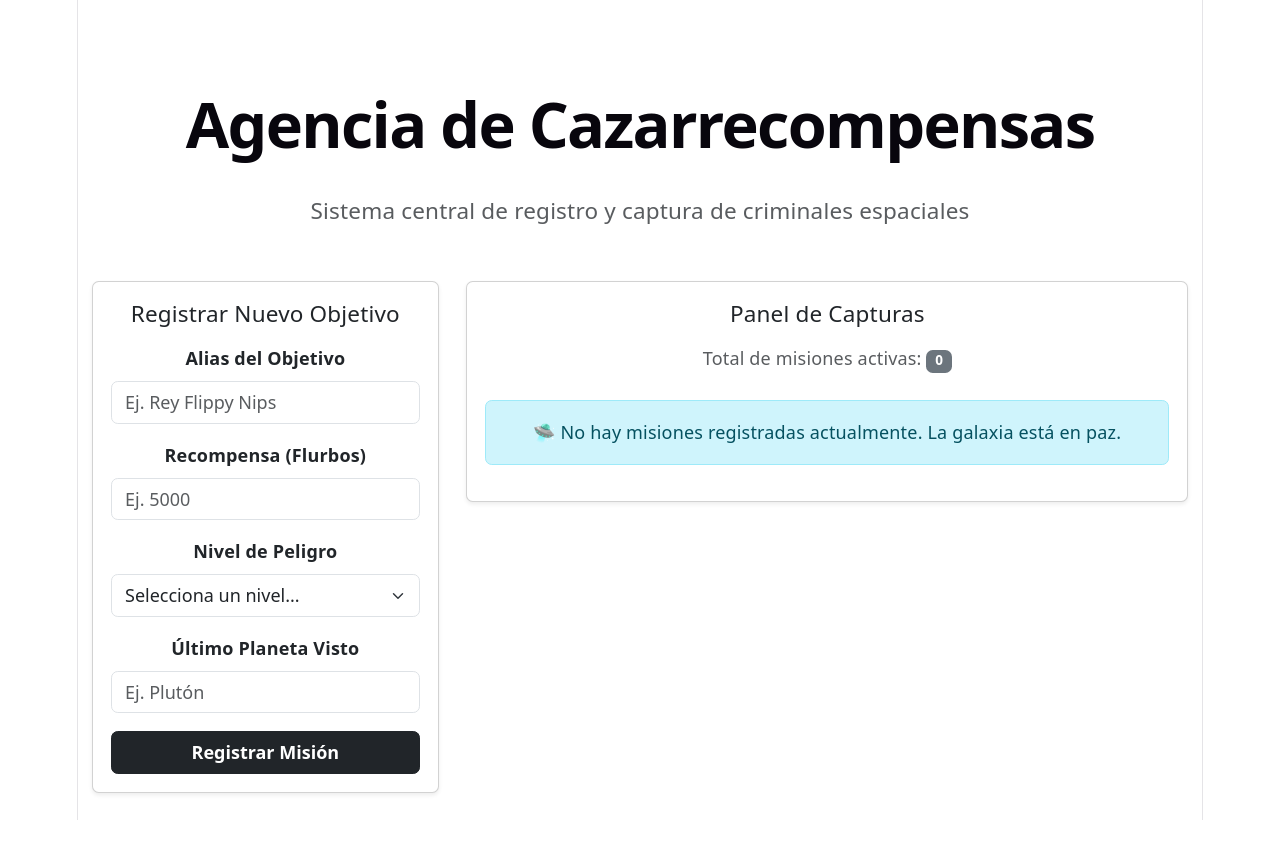
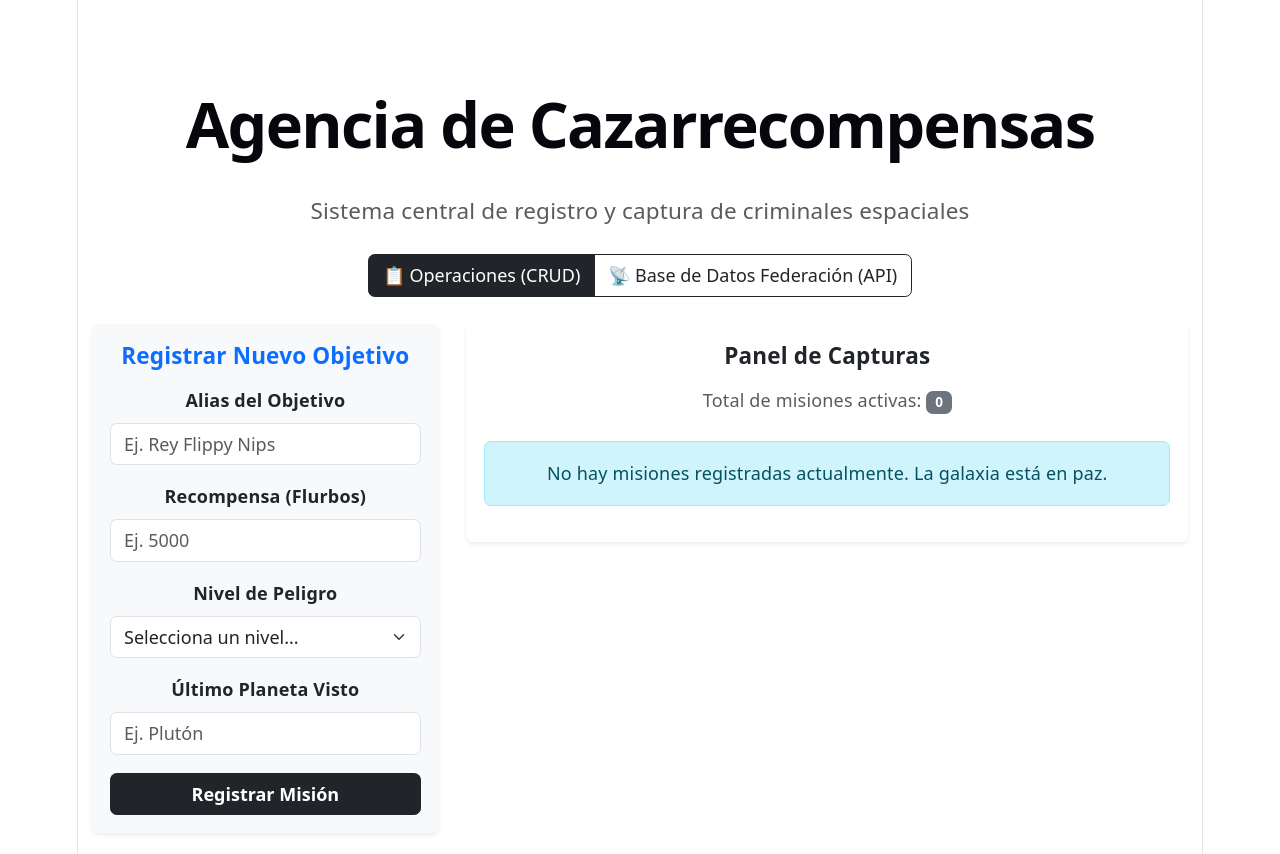
Before and after one commit to CamiloCaripan/agencia_cazarecompensas, a React (Vite) app: page / in a window 1280 px wide. Shown: the top 854 px of the page. Before the commit the page ends 820 px from the top, so only its background shows below. Built offline with nearby package versions, Linux system fonts and the light colour scheme.

Commit message:
implementacion de persistencia en localStorage e implementacion de API

```diff
--- a/src/App.jsx
+++ b/src/App.jsx
@@ -1,71 +1,117 @@
-import { useState } from 'react'
+import { useState, useEffect } from 'react'
 import './App.css'
-import Formulario from './components/Formulario' // se importa componente para formulario
-import TablaObjetivos from './components/TablaObjetivos' //importacion de tabla
+import Formulario from './components/Formulario'
+import TablaObjetivos from './components/TablaObjetivos'
+import GaleriaCriminales from './components/GaleriaCriminales' // <-- NUEVO: Importamos el componente de la API
 
 function App() {
-  // Estado para almacenar la lista de misiones/objetivos (Nuestro futuro LocalStorage)
-  const [objetivos, setObjetivos] = useState([])
-
+  const [objetivos, setObjetivos] = useState(() => {
+    const misionesGuardadas = localStorage.getItem('misionesAgencia');
+    return misionesGuardadas ? JSON.parse(misionesGuardadas) : [];
+  });
 
   const [formData, setFormData] = useState({
-    alias: '',
-    recompensa: '',
-    nivelPeligro: '',
-    ultimoPlaneta: ''
-  })
-    // funcion para el formulario para una nueva mision de caza
+    alias: '', recompensa: '', nivelPeligro: '', ultimoPlaneta: ''
+  });
+
+  const [editandoId, setEditandoId] = useState(null);
+
+  // <-- NUEVO: Estado para controlar qué pantalla estamos viendo
+  const [vistaActiva, setVistaActiva] = useState('crud');
+
+  useEffect(() => {
+    localStorage.setItem('misionesAgencia', JSON.stringify(objetivos));
+  }, [objetivos]);
+
   const handleAgregarObjetivo = (nuevaMision) => {
-      // creacion de ID unico
+    if (editandoId) {
+      const objetivosActualizados = objetivos.map(obj =>
+        obj.id === editandoId ? { ...nuevaMision, id: editandoId } : obj
+      );
+      setObjetivos(objetivosActualizados);
+      setEditandoId(null);
+    } else {
       const misionConId = { ...nuevaMision, id: Date.now() }
-      //guarda la misionm en la lista
       setObjetivos([...objetivos, misionConId])
+    }
+    setFormData({ alias: '', recompensa: '', nivelPeligro: '', ultimoPlaneta: '' });
+  };
 
+  const eliminarObjetivo = (id) => {
+    if (window.confirm('¿Estás seguro de que deseas eliminar esta misión?')) {
+      const nuevosObjetivos = objetivos.filter(obj => obj.id !== id);
+      setObjetivos(nuevosObjetivos);
+    }
+  };
 
-      //se limpian los campos de formulario
+  const editarObjetivo = (objetivo) => {
     setFormData({
-        alias: '',
-        recompensa: '',
-        nivelPeligro: '',
-        ultimoPlaneta: ''
-
-      })
+      alias: objetivo.alias, recompensa: objetivo.recompensa, nivelPeligro: objetivo.nivelPeligro, ultimoPlaneta: objetivo.ultimoPlaneta
+    });
+    setEditandoId(objetivo.id);
+    setVistaActiva('crud'); // Si le da a editar, nos aseguramos de enviarlo a la vista del formulario
   };
 
   return (
-    <div className="container mt-5">
-      <header className="text-center mb-5">
+    <div className="container mt-5 mb-5">
+      <header className="text-center mb-4">
         <h1 className="display-4 fw-bold">Agencia de Cazarrecompensas</h1>
         <p className="text-muted lead">Sistema central de registro y captura de criminales espaciales</p>
       </header>
 
+      {/* <-- NUEVO: Menú de navegación tipo pestañas --> */}
+      <div className="d-flex justify-content-center mb-4">
+        <div className="btn-group" role="group">
+          <button
+            type="button"
+            className={`btn ${vistaActiva === 'crud' ? 'btn-dark' : 'btn-outline-dark'}`}
+            onClick={() => setVistaActiva('crud')}
+          >
+            📋 Operaciones (CRUD)
+          </button>
+          <button
+            type="button"
+            className={`btn ${vistaActiva === 'api' ? 'btn-dark' : 'btn-outline-dark'}`}
+            onClick={() => setVistaActiva('api')}
+          >
+            📡 Base de Datos Federación (API)
+          </button>
+        </div>
+      </div>
+
+      {/* <-- NUEVO: Renderizado condicional de las vistas --> */}
+      {vistaActiva === 'crud' ? (
         <main className="row">
-        {/* Columna izquierda: Aquí irá nuestro componente de Formulario */}
           <section className="col-md-4 mb-4">
-          <div className="card shadow-sm">
+            <div className="card shadow-sm border-0 bg-light">
               <div className="card-body">
-              <h5 className="card-title mb-3">Registrar Nuevo Objetivo</h5>
+                <h5 className="card-title mb-3 fw-bold text-primary">
+                  {editandoId ? 'Actualizar Objetivo' : 'Registrar Nuevo Objetivo'}
+                </h5>
                 <Formulario
-                formData={formData}
-                setFormData={setFormData}
-                onAgregarObjetivo={handleAgregarObjetivo}
+                  formData={formData} setFormData={setFormData} onAgregarObjetivo={handleAgregarObjetivo} editandoId={editandoId}
                 />
               </div>
             </div>
           </section>
 
-        {/* Columna derecha: Aquí irá nuestro componente de Tabla Dinámica */}
           <section className="col-md-8">
-          <div className="card shadow-sm">
+            <div className="card shadow-sm border-0">
               <div className="card-body">
-              <h5 className="card-title mb-3">Panel de Capturas</h5>
+                <h5 className="card-title mb-3 fw-bold">Panel de Capturas</h5>
                 <p className="text-muted mb-0">Total de misiones activas: <span className="badge bg-secondary">{objetivos.length}</span></p>
-              {/* Aquí inyectamos el componente y le pasamos el estado de nuestros objetivos */}
-              <TablaObjetivos objetivos={objetivos} />
+                <TablaObjetivos
+                  objetivos={objetivos} onEliminar={eliminarObjetivo} onEditar={editarObjetivo}
+                />
               </div>
             </div>
           </section>
         </main>
+      ) : (
+        /* Renderizamos el componente de la API si la vista activa es 'api' */
+        <GaleriaCriminales />
+      )}
+
     </div>
   )
 }
--- a/src/components/FilaObjetivo.jsx
+++ b/src/components/FilaObjetivo.jsx
@@ -1,9 +1,7 @@
 import React from 'react';
 
-// Recibimos un "objetivo" individual a través de las props
-const FilaObjetivo = ({ objetivo }) => {
+const FilaObjetivo = ({ objetivo, onEliminar, onEditar }) => {
 
-  // Pequeña lógica para darle colores a la etiqueta de peligro usando Bootstrap
   const colorPeligro =
     objetivo.nivelPeligro === 'Alto' ? 'bg-danger' :
     objetivo.nivelPeligro === 'Medio' ? 'bg-warning text-dark' : 'bg-success';
@@ -19,11 +17,20 @@ const FilaObjetivo = ({ objetivo }) => {
       </td>
       <td>{objetivo.ultimoPlaneta}</td>
       <td>
-        {/* Dejamos los botones listos con iconos para la Fase 4 (Editar y Eliminar) */}
-        <button className="btn btn-sm btn-outline-primary me-2" title="Editar">
+        {/* Conectamos la función onEditar pasando el objeto completo */}
+        <button
+          className="btn btn-sm btn-outline-primary me-2"
+          title="Editar"
+          onClick={() => onEditar(objetivo)}
+        >
           Editar
         </button>
-        <button className="btn btn-sm btn-outline-danger" title="Eliminar">
+        {/* Conectamos la función onEliminar pasando solo el ID */}
+        <button
+          className="btn btn-sm btn-outline-danger"
+          title="Eliminar"
+          onClick={() => onEliminar(objetivo.id)}
+        >
           Eliminar
         </button>
       </td>
--- /dev/null
+++ b/src/components/GaleriaCriminales.jsx
@@ -0,0 +1,81 @@
+import React, { useState, useEffect } from 'react';
+
+const GaleriaCriminales = () => {
+  // Estados para almacenar los datos, saber si está cargando, o si hubo un error
+  const [personajes, setPersonajes] = useState([]);
+  const [cargando, setCargando] = useState(true);
+  const [error, setError] = useState(null);
+
+  useEffect(() => {
+    // Función asíncrona para consumir la API
+    const fetchPersonajes = async () => {
+      try {
+        const respuesta = await fetch('https://rickandmortyapi.com/api/character');
+
+        // Manejo de errores de red o de servidor
+        if (!respuesta.ok) {
+          throw new Error('Error al acceder a la base de datos de la Federación');
+        }
+
+        const datos = await respuesta.json();
+        // Guardamos solo los primeros 12 personajes para no saturar la vista
+        setPersonajes(datos.results.slice(0, 12));
+        setCargando(false);
+      } catch (err) {
+        setError(err.message);
+        setCargando(false);
+      }
+    };
+
+    fetchPersonajes();
+  }, []); // El arreglo vacío asegura que solo se ejecute una vez al montar el componente
+
+  // Renderizado condicional si está cargando
+  if (cargando) {
+    return (
+      <div className="text-center my-5">
+        <div className="spinner-border text-success" role="status"></div>
+        <h5 className="mt-3">Interceptando señales intergalácticas...</h5>
+      </div>
+    );
+  }
+
+  // Renderizado condicional si hubo un error
+  if (error) {
+    return (
+      <div className="alert alert-danger text-center mt-4">
+        🚨 <strong>¡Alerta Roja!</strong> {error}
+      </div>
+    );
+  }
+
+  // Renderizado de la información (La "Tabla responsiva / Grid")
+  return (
+    <div className="mt-4">
+      <h4 className="mb-4 fw-bold">Base de Datos de la Federación (API)</h4>
+      <div className="row row-cols-1 row-cols-md-3 g-4">
+        {personajes.map((personaje) => (
+          <div className="col" key={personaje.id}>
+            <div className="card h-100 shadow-sm border-dark bg-dark text-white">
+              <img src={personaje.image} className="card-img-top" alt={personaje.name} />
+              <div className="card-body">
+                <h6 className="card-title fw-bold text-success">{personaje.name}</h6>
+                <p className="card-text small mb-1">
+                  <strong>Especie:</strong> {personaje.species}
+                </p>
+                <p className="card-text small mb-1">
+                  <strong>Estado:</strong> {personaje.status === 'Alive' ? '🟢 Vivo' : personaje.status === 'Dead' ? '🔴 Muerto' : '⚪ Desconocido'}
+                </p>
+                <p className="card-text small">
+                  <strong>Origen:</strong> {personaje.origin.name}
+                </p>
+              </div>
+            </div>
+          </div>
+        ))}
+      </div>
+    </div>
+  );
+};
+
+export default GaleriaCriminales;
--- a/src/components/TablaObjetivos.jsx
+++ b/src/components/TablaObjetivos.jsx
@@ -1,14 +1,12 @@
 import React from 'react';
 import FilaObjetivo from './FilaObjetivo';
 
-// Recibimos la lista completa de "objetivos" a través de las props
-const TablaObjetivos = ({ objetivos }) => {
+const TablaObjetivos = ({ objetivos, onEliminar, onEditar }) => {
 
-  // Si no hay objetivos registrados, mostramos un mensaje amigable
   if (objetivos.length === 0) {
     return (
       <div className="alert alert-info text-center mt-4">
-        🛸 No hay misiones registradas actualmente. La galaxia está en paz.
+        No hay misiones registradas actualmente. La galaxia está en paz.
       </div>
     );
   }
@@ -26,9 +24,13 @@ const TablaObjetivos = ({ objetivos }) => {
           </tr>
         </thead>
         <tbody>
-          {/* Recorremos el arreglo de objetivos y por cada uno renderizamos el componente FilaObjetivo */}
           {objetivos.map((objetivo) => (
-            <FilaObjetivo key={objetivo.id} objetivo={objetivo} />
+            <FilaObjetivo
+              key={objetivo.id}
+              objetivo={objetivo}
+              onEliminar={onEliminar}
+              onEditar={onEditar}
+            />
           ))}
         </tbody>
       </table>
```
Also changed, not shown: src/components/Formulario.jsx (+5 -8 lines). Lines whose indentation alone changed are shown as unchanged.
